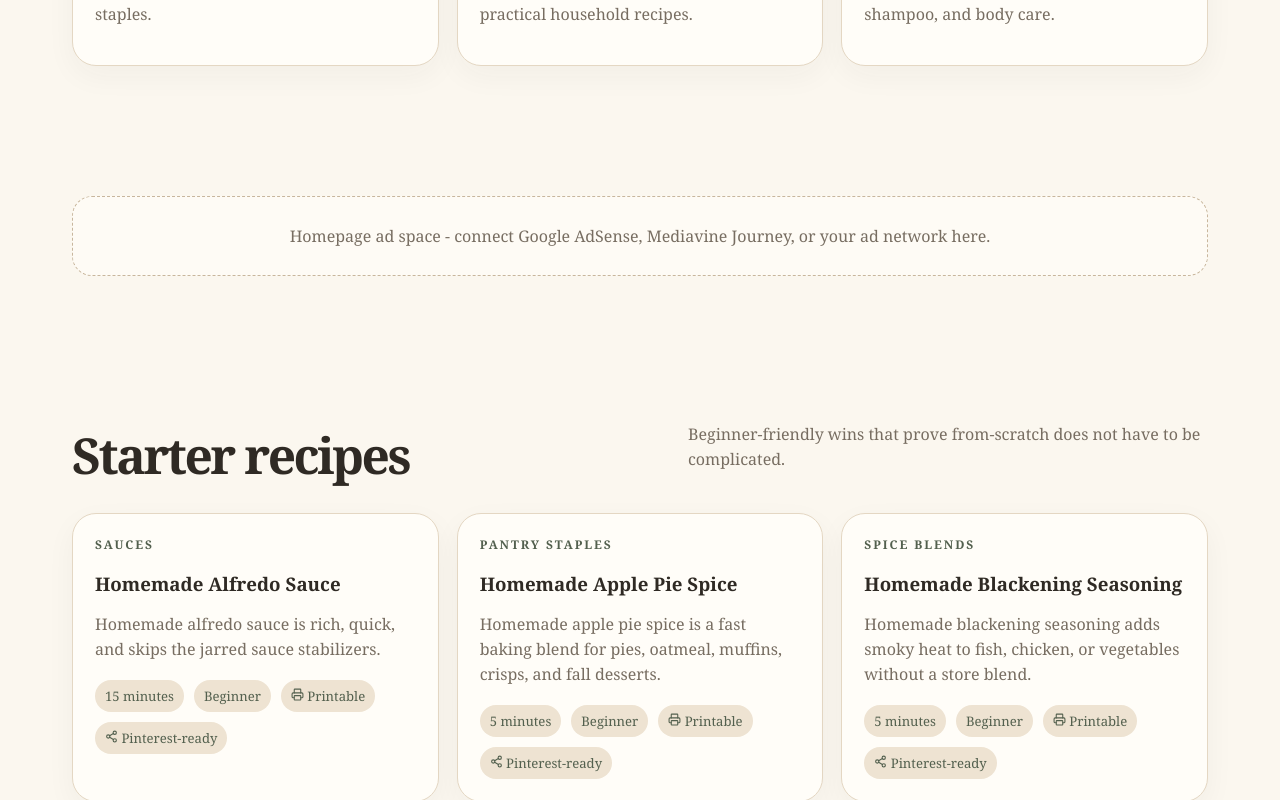
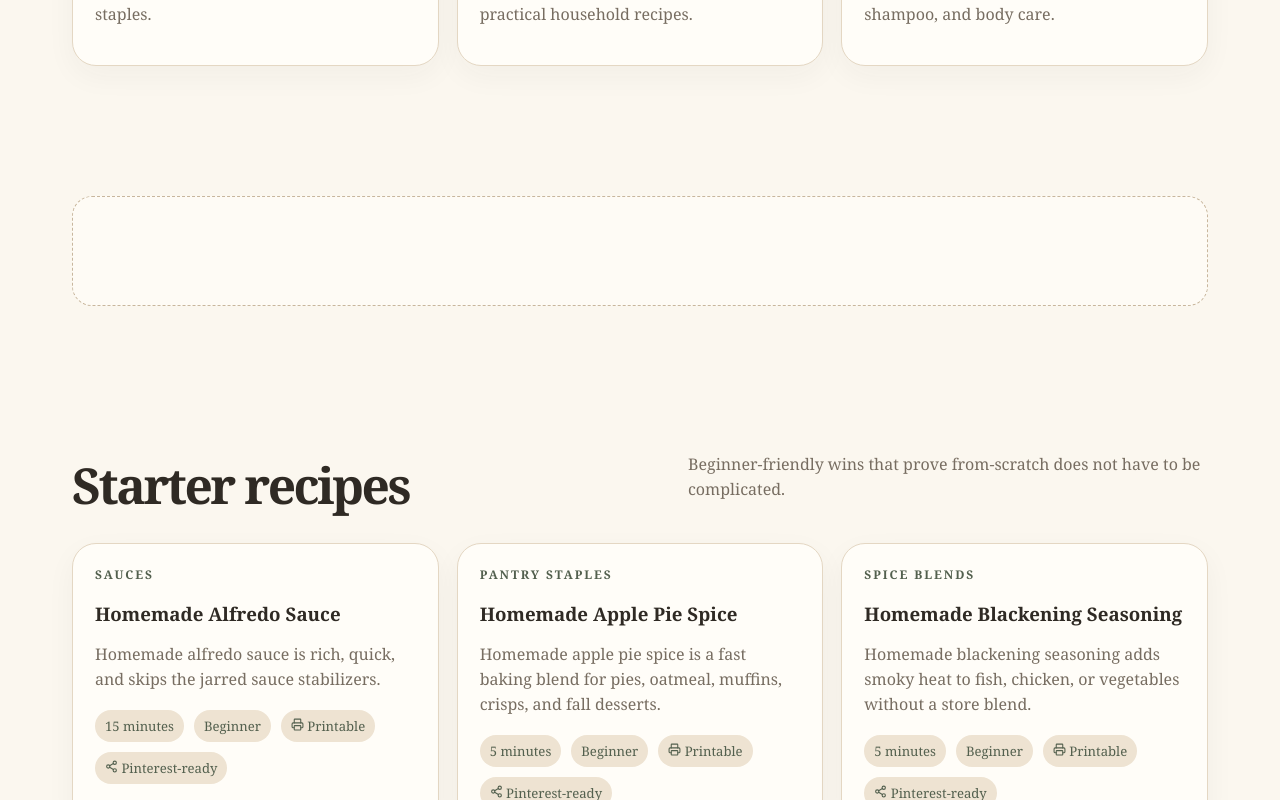
Before and after one commit to Weewoh04/Before-the-Box, a Next.js app: page / in a window 1280 px wide. Shown: the part 1500-2300 px from the top of the page. Built offline with nearby package versions, Linux system fonts and the light colour scheme; no server answers.

Commit message:
Add ad network placement

```diff
--- a/app/globals.css
+++ b/app/globals.css
@@ -153,6 +153,11 @@ h1 {
   text-align: center;
   color: var(--muted);
   margin: 22px 0;
+}
+.network-ad {
+  min-height: 110px;
+  display: grid;
+  place-items: center;
 }
 .blog-index { padding-top: 0; }
 .blog-card { min-height: 320px; display: flex; flex-direction: column; }
--- a/app/page.js
+++ b/app/page.js
@@ -39,7 +39,7 @@ export default function HomePage() {
           </div>
         </section>
 
-        <section className="section"><AdSlot label="Homepage ad space" /></section>
+        <section className="section"><AdSlot label="Homepage ad space" network /></section>
 
         <section className="section" id="recipes">
           <div className="section-title">
--- a/app/recipes/[slug]/page.js
+++ b/app/recipes/[slug]/page.js
@@ -48,7 +48,7 @@ export default async function RecipePage({ params }) {
           </div>
         </section>
 
-        <AdSlot label="Recipe top ad space" />
+        <AdSlot label="Recipe top ad space" network />
 
         <section className="recipe-box">
           <h2>Why make it yourself?</h2>
--- a/components/AdSlot.js
+++ b/components/AdSlot.js
@@ -1,4 +1,23 @@
-export default function AdSlot({ label = 'Ad space' }) {
+import Script from 'next/script';
+
+const adScriptUrl = 'https://pl29684488.effectivecpmnetwork.com/259ee804c72f8e05cfe30a2f648a5063/invoke.js';
+const adContainerId = 'container-259ee804c72f8e05cfe30a2f648a5063';
+
+export default function AdSlot({ label = 'Ad space', network = false }) {
+  if (network) {
+    return (
+      <div className="ad-slot network-ad no-print" aria-label={label}>
+        <Script
+          async
+          data-cfasync="false"
+          src={adScriptUrl}
+          strategy="afterInteractive"
+        />
+        <div id={adContainerId} />
+      </div>
+    );
+  }
+
   return (
     <div className="ad-slot no-print" aria-label={label}>
       {label} - connect Google AdSense, Mediavine Journey, or your ad network here.
```
